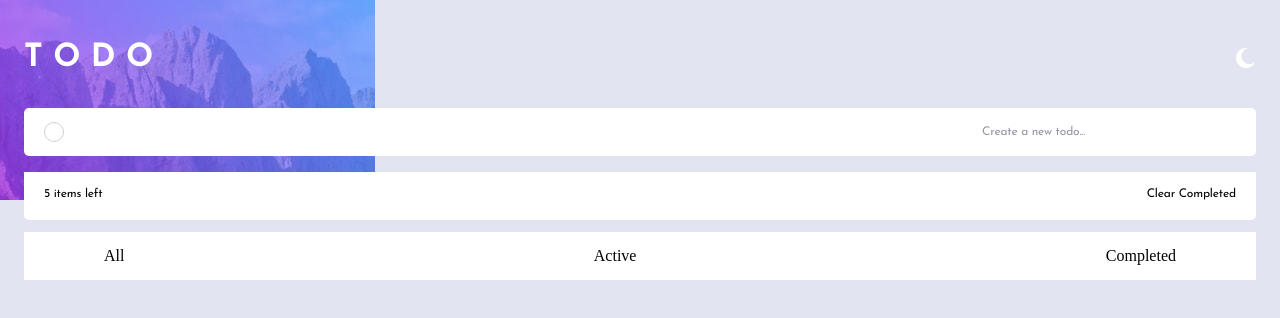
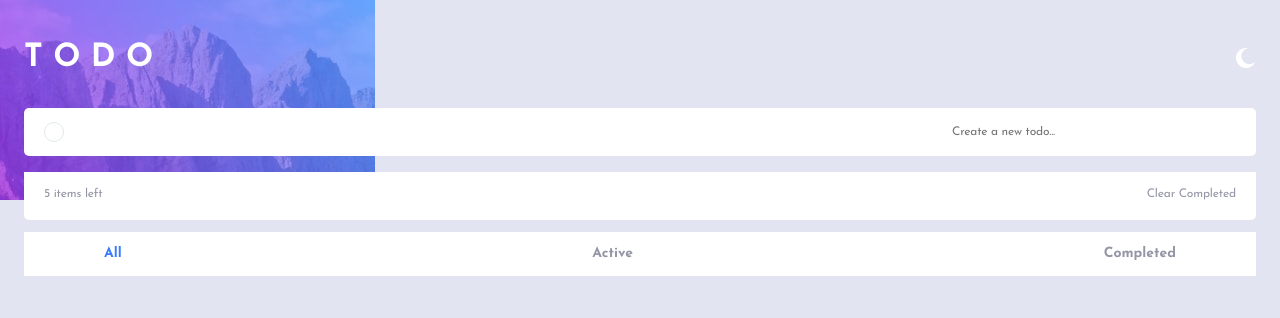
Before and after one commit to dlkokhta/todo-app, a React (Vite) app: page / in a window 1280 px wide. Shown: the top 318 px of the page. Built offline with nearby package versions, Linux system fonts and the light colour scheme.

Commit message:
made changes to input container

```diff
--- a/src/App.jsx
+++ b/src/App.jsx
@@ -33,10 +33,28 @@ function App() {
 
           <main>
             <div
-              className={`${classes["input-container"]} ${classes["white"]}`}
+              className={
+                !theme
+                  ? `${classes["input-container"]} ${classes["light"]}`
+                  : `${classes["input-container"]} ${classes["dark"]}`
+              }
             >
-              <div className={classes["check-box"]}></div>
-              <h1>Create a new todo...</h1>
+              <div
+                className={
+                  !theme
+                    ? `${classes["check-box"]} ${classes["check-box-light"]}`
+                    : `${classes["check-box"]} ${classes["check-box-dark"]}`
+                }
+              ></div>
+              <input
+                className={
+                  !theme
+                    ? `${classes["input-container-text"]} ${classes["input-container-text-light"]} `
+                    : `${classes["input-container-text"]} ${classes["input-container-text-dark"]} `
+                }
+                type="text"
+                placeholder="Create a new todo..."
+              />
             </div>
 
             <div className={classes["created-todo-container"]}>
@@ -47,17 +65,61 @@ function App() {
               <img className={classes["close-icon"]} src={closeIcon}></img>
             </div>
 
-            <div className={classes["info-created-container"]}>
-              <h1>5 items left</h1>
-              <h2>Clear Completed</h2>
+            <div
+              className={
+                !theme
+                  ? `${classes["info-created-container"]} ${classes["light"]} `
+                  : `${classes["info-created-container"]} ${classes["dark"]} `
+              }
+            >
+              <h1
+                className={
+                  !theme
+                    ? `${classes["info-created-container-light"]}`
+                    : `${classes["info-created-container-dark"]}`
+                }
+              >
+                5 items left
+              </h1>
+              <h2
+                className={
+                  !theme
+                    ? `${classes["info-created-container-light"]}`
+                    : `${classes["info-created-container-dark"]}`
+                }
+              >
+                Clear Completed
+              </h2>
             </div>
           </main>
 
           <footer>
-            <div className={classes["select-created-container"]}>
-              <div>All</div>
-              <div>Active</div>
-              <div>Completed</div>
+            <div
+              className={
+                !theme
+                  ? `${classes["select-created-container"]} ${classes["light"]} `
+                  : `${classes["select-created-container"]} ${classes["dark"]} `
+              }
+            >
+              <div className={classes["select-all"]}>All</div>
+              <div
+                className={
+                  !theme
+                    ? `${classes["select-active"]} ${classes["select-light"]}`
+                    : `${classes["select-active"]} ${classes["select-dark"]}`
+                }
+              >
+                Active
+              </div>
+              <div
+                className={
+                  !theme
+                    ? `${classes["select-completed"]} ${classes["select-light"]}`
+                    : `${classes["select-completed"]} ${classes["select-dark"]}`
+                }
+              >
+                Completed
+              </div>
             </div>
           </footer>
         </div>
--- a/src/App.module.css
+++ b/src/App.module.css
@@ -12,15 +12,17 @@ body {
 .background {
   width: 100vw;
   height: 100vh;
-  background-color: #e3e4f1;
+
   background-repeat: no-repeat;
 }
 
 .mobile-light {
   background-image: url(./assets/images/bg-mobile-light.jpg);
+  background-color: #e3e4f1;
 }
 .mobile-dark {
   background-image: url(./assets/images/bg-mobile-dark.jpg);
+  background-color: #171823;
 }
 
 .container {
@@ -56,7 +58,7 @@ main {
 .dark {
   background-color: #25273d;
 }
-.white {
+.light {
   background-color: #ffffff;
 }
 
@@ -74,17 +76,31 @@ main {
 .check-box {
   width: 20px;
   height: 20px;
-  border: 1px solid #d1d2da;
   border-radius: 50%;
 }
 
-.input-container h1 {
+.check-box-light {
+  border: 1px solid #e3e9ea;
+}
+.check-box-dark {
+  border: 1px solid #393a4b;
+}
+
+.input-container-text {
   font-family: Josefin Sans;
   font-size: 12px;
   font-weight: 400;
   line-height: 12px;
   letter-spacing: -0.1666666716337204px;
   color: #9495a5;
+  border: none;
+}
+
+.input-container-text-light {
+  color: #9495a5;
+}
+.input-container-text-dark {
+  color: #767992;
 }
 
 .created-todo-container {
@@ -125,7 +141,6 @@ main {
 .info-created-container {
   display: flex;
   justify-content: space-between;
-  background-color: #ffffff;
   margin-bottom: 12px;
   padding: 16px 20px 20px 20px;
   border-bottom-left-radius: 5px;
@@ -147,10 +162,44 @@ main {
   line-height: 12px;
   letter-spacing: -0.1666666716337204px;
 }
+.info-created-container-light {
+  color: #9495a5;
+}
+.info-created-container-dark {
+  color: #5b5e7e;
+}
 
 .select-created-container {
   padding: 15px 80px;
   display: flex;
   justify-content: space-between;
-  background-color: #ffffff;
 }
+
+.select-all {
+  color: #3a7cfd;
+  font-family: Josefin Sans;
+  font-size: 14px;
+  font-weight: 700;
+  line-height: 14px;
+}
+.select-active {
+  font-family: Josefin Sans;
+  font-size: 14px;
+  font-weight: 700;
+  line-height: 14px;
+}
+
+.select-completed {
+  font-family: Josefin Sans;
+  font-size: 14px;
+  font-weight: 700;
+  line-height: 14px;
+}
+
+.select-light {
+  color: #9495a5;
+}
+
+.select-dark {
+  color: #5b5e7e;
+}
```
